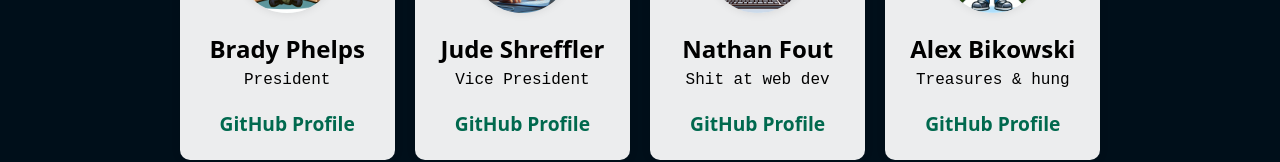
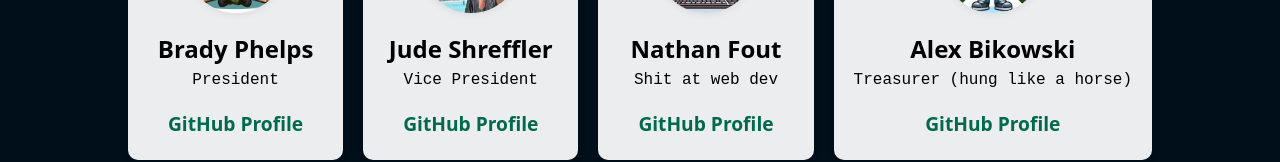
Before and after one commit to ohio-software-development/ohio-software-development.github.io, a React (Vite) app: page /members in a window 1280 px wide. Shown: the part 365-527 px from the top of the page. Built offline with nearby package versions, Linux system fonts and the light colour scheme.

Commit message:
updated jude's avatar

```diff
--- a/src/components/MembersPage.jsx
+++ b/src/components/MembersPage.jsx
@@ -44,7 +44,7 @@ const membersRowOneData = [
   {
     "id": 4,
     "name": "Alex Bikowski",
-    "role": "Treasures & hung",
+    "role": "Treasurer (hung like a horse)",
     "github": "https://github.com/AlexBikowski20",
     "avatar": alex_avatar,
   }
```
Also changed, not shown: src/assets/jude_avatar.jpeg.
